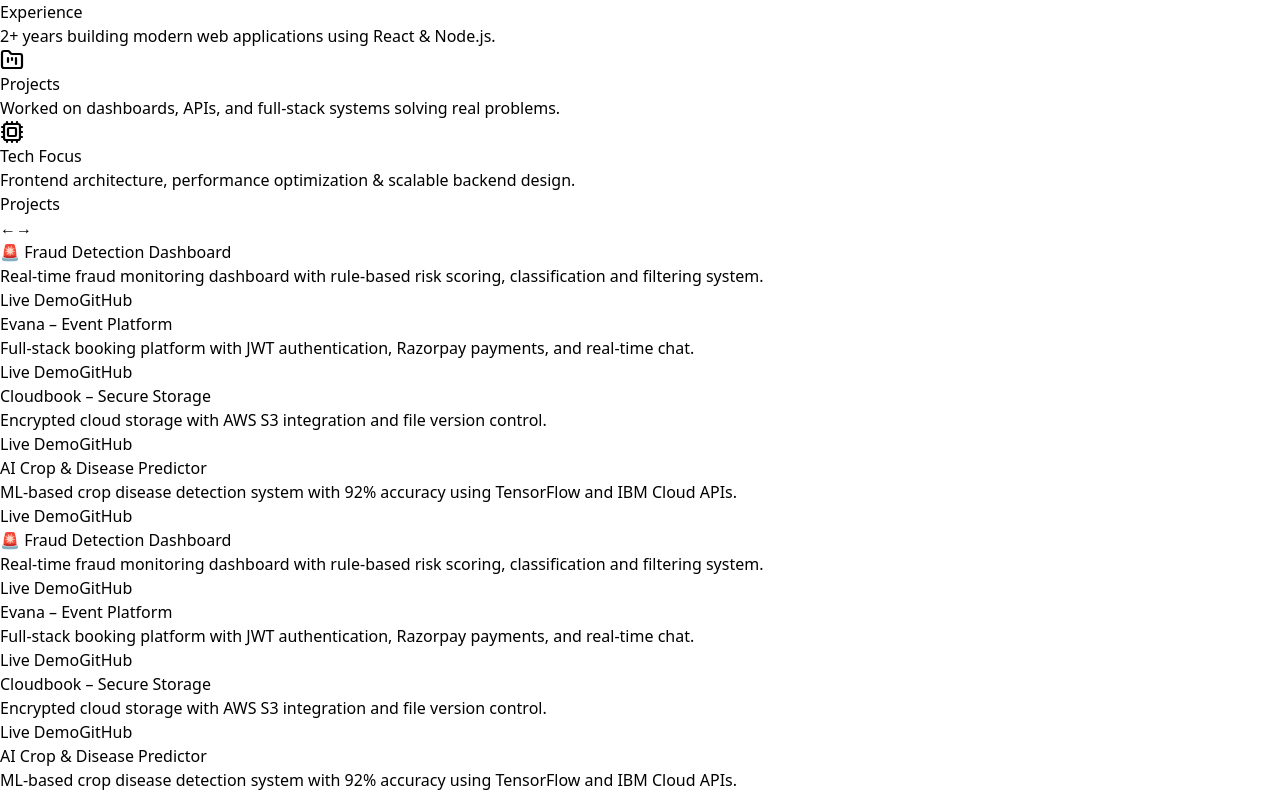
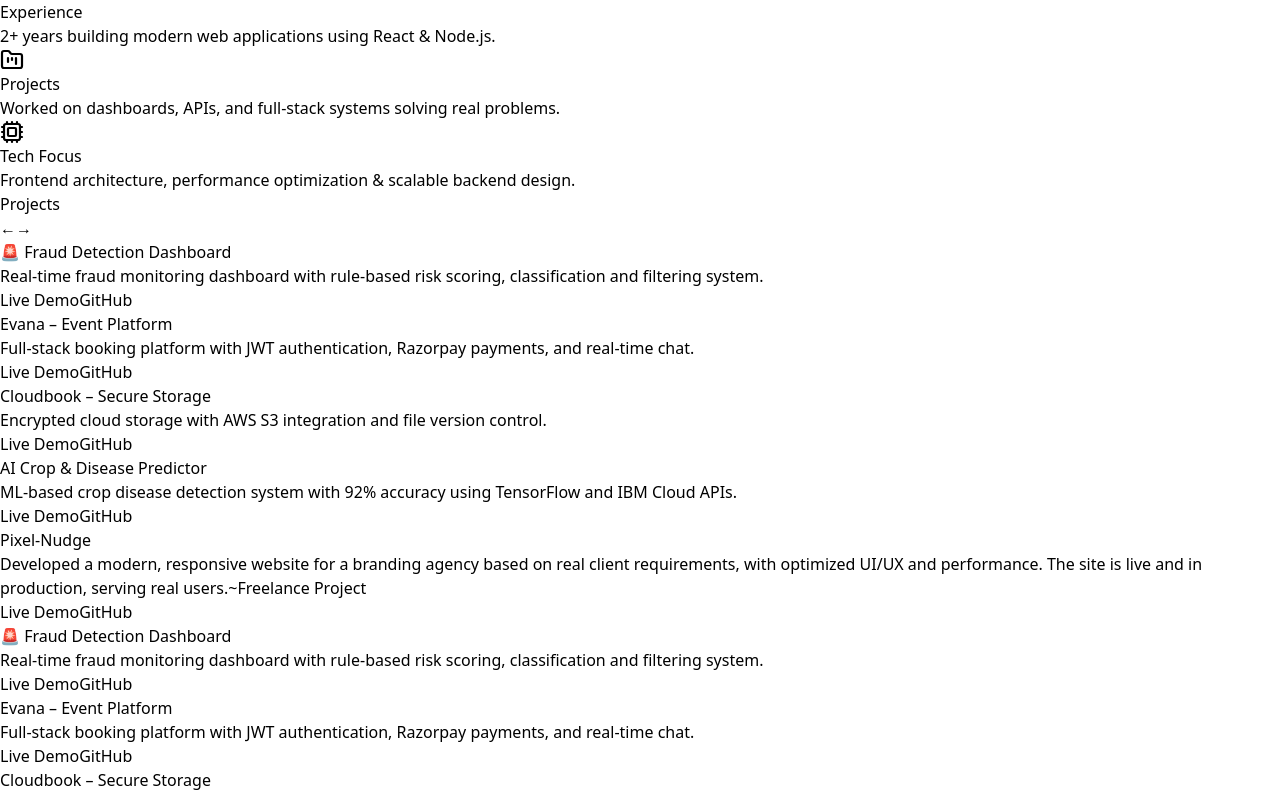
Before and after one commit to Ashwani895/Portfolio, a React (Vite) app: page / in a window 1280 px wide. Shown: the part 2000-2796 px from the top of the page. Built offline with nearby package versions, Linux system fonts and the light colour scheme.

Commit message:
new project added

```diff
--- a/src/components/Projects.jsx
+++ b/src/components/Projects.jsx
@@ -33,6 +33,13 @@
         "ML-based crop disease detection system with 92% accuracy using TensorFlow and IBM Cloud APIs.",
       live: "https://github.com/Ashwani895/aicropdiseasepredictor",
       github: "https://github.com/Ashwani895/aicropdiseasepredictor",
+    },
+    {
+      title: "Pixel-Nudge",
+      description:
+        "Developed a modern, responsive website for a branding agency based on real client requirements, with optimized UI/UX and performance. The site is live and in production, serving real users.~Freelance Project",
+        live: "https://pixelnudge.online",
+
     },
   ];
 
```
